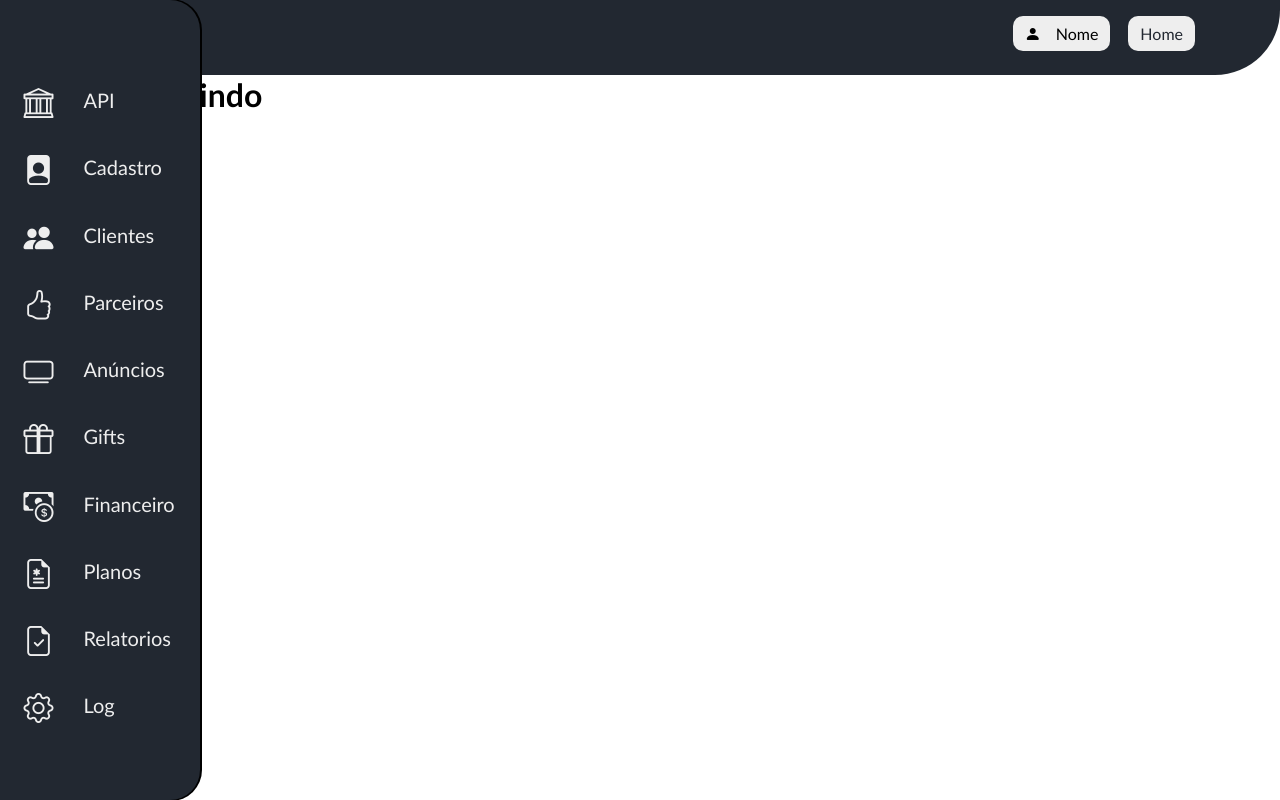
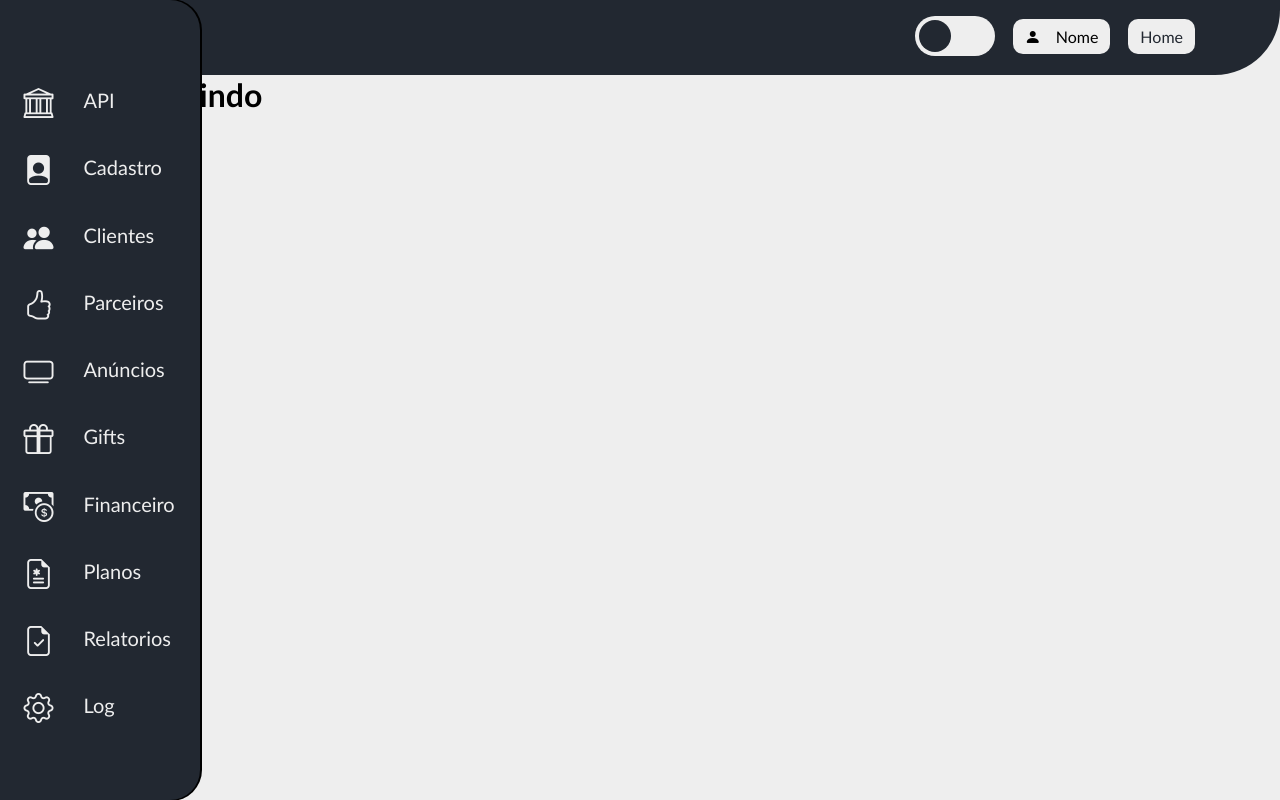
Before and after one commit to rian-salin/Interfaces_API_vue, a Vue app: page / in a window 1280 px wide. Built offline with nearby package versions, Linux system fonts and the light colour scheme.

Commit message:
update - 1.5

```diff
--- a/src/App.vue
+++ b/src/App.vue
@@ -26,6 +26,13 @@ import Navbar from './components/Navbar.vue';
   --hover-color: #76ABAE ;
 }
 
+[data-theme="dark"]{
+  --primary-color: #89A8B2;
+  --secondary-color: #B3C8CF;
+  --terciary-color: #E5E1DA;
+  --hover-color: #F1F0E8;
+}
+
 * {
     margin: 0;
     padding: 0;
@@ -34,7 +41,7 @@ import Navbar from './components/Navbar.vue';
 }
 
 body {
-    background-color: var();
+    background-color: var(--primary-color);
     height: 100vh;
 }
 
--- a/src/components/Header.vue
+++ b/src/components/Header.vue
@@ -7,9 +7,15 @@
 <template>
     <header>
         <div class="conteiner">
+            <div class="trilho">
+                <div>
+                    <div class="indicador"></div>
+                </div>
+            </div>
+
             <button class = "btn-usuario"><i class="bi bi-person-fill"></i>Nome</button>
 
-            <button class="btn-home"><router-link class="link" to="/home">Home</router-link></button>
+            <button class="btn-home"><router-link class="link" to="/">Home</router-link></button>
         </div>
     </header>
 </template>
@@ -21,6 +27,35 @@ header{
     border-bottom-left-radius: 65px;
     border-bottom-right-radius: 65px;
     padding: 16px 15px;
+}
+
+.trilho{
+    width: 80px;
+    height: 40px;
+    border-radius: 20px;
+    background-color: var(--primary-color);
+    position: relative; /* para o indicador ficar apenas dentro dessa DIV */
+    cursor: pointer;
+}
+
+.indicador{
+    width: 40px;
+    height: 40px;
+    border-radius: 50%;
+    scale: .8;
+    background-color: var(--secondary-color);
+    transition: background-color 0.3s ease-in-out;
+    position: absolute;
+    left: 0;
+
+}
+
+.trilho.dark .indicador{
+    left: 140px;
+}
+
+.indicador:hover{
+    background-color: var(--hover-color);
 }
 
 .btn-usuario{
```
